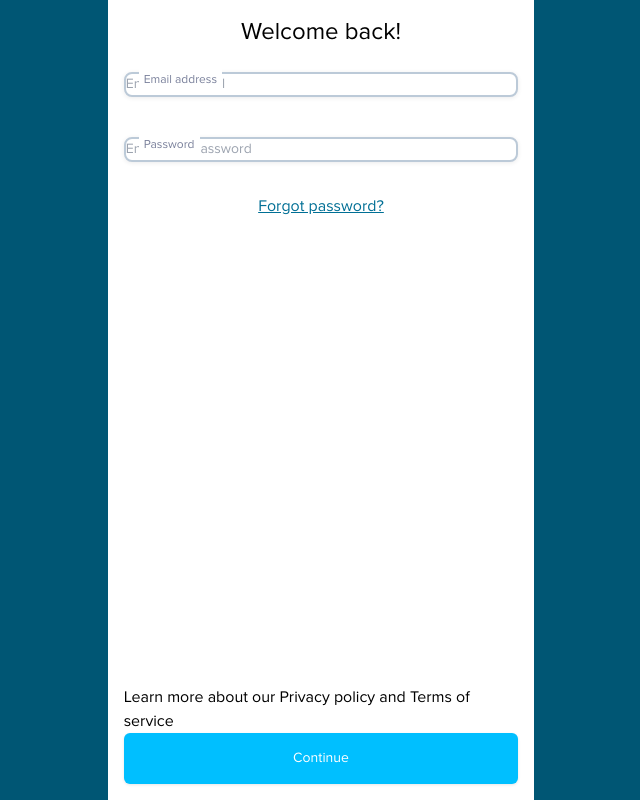
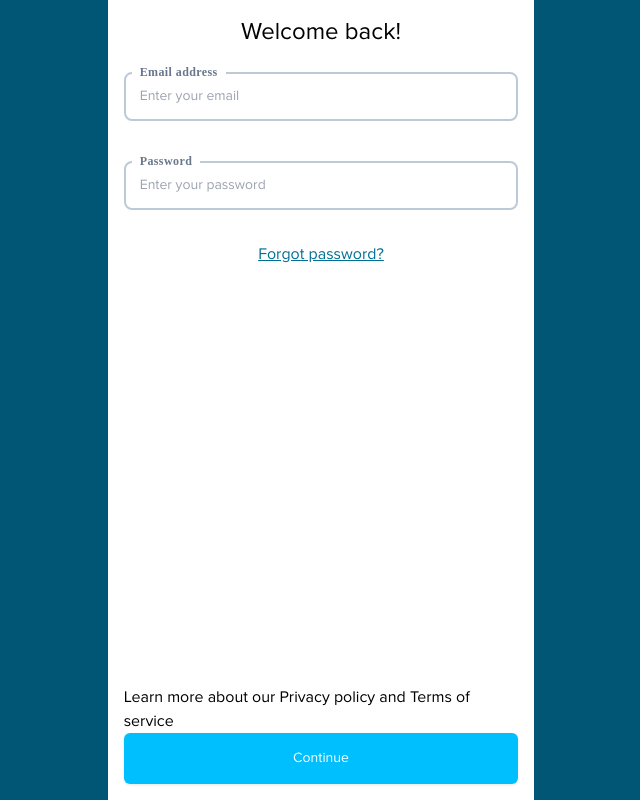
Before and after one commit to clients-projects/uphold1-front, a React app: page / in a window 1280 px wide. Shown: the whole page, without its empty margins (319-959 px from the left). Built offline with nearby package versions, Linux system fonts and the light colour scheme.

Commit message:
working on form input

```diff
--- a/src/styles/styles.css
+++ b/src/styles/styles.css
@@ -4,15 +4,14 @@
     font-family: inherit;
     margin: 0;
     overflow: visible;
-    line-height: inherit;
-    box-shadow: 0 1px 4px rgba(63, 63, 68, 0.1);
     width: 100%;
     outline: none;
     transition: 0.2s ease-in-out;
     font-size: 14px;
     background: #fff;
+    padding: 12px 14px;
 
-        border: 2px solid rgb(188, 202, 216);
+    border: 2px solid rgb(188, 202, 216);
     border-radius: 8px;
 
     -webkit-box-align: center;
@@ -34,13 +33,30 @@
 }
 
 .input-label {
-    padding: 5px;
-    background: #fff;
+       color: rgb(104, 119, 141);
+    font-family: proxima-nova;
     font-size: 12px;
-    z-index: 10;
-    left: 15px;
-    bottom: 35px;
-    color: #7a809b;
+    letter-spacing: 0.4px;
+    line-height: 16px;
+    left: 8px;
+    position: absolute;
+    top: 0px;
+    margin: 0px;
+    padding: 0px 8px;
+    z-index: 1;
+    background-color: transparent;
+    font-weight: 600;
+    transition: color 0.3s ease-in-out 0s;
+}
+
+.input-label::before{
+        content: "";
+    border-top: 2px solid rgb(255, 255, 255);
+    left: 0px;
+    right: 0px;
+    position: absolute;
+    top: 8px;
+    z-index: -1;
 }
 
 .btn {
```
